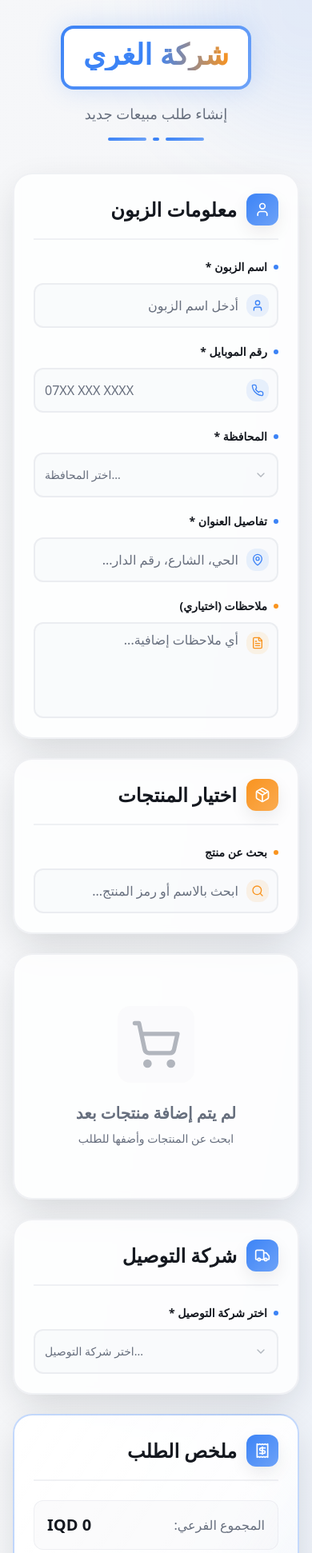
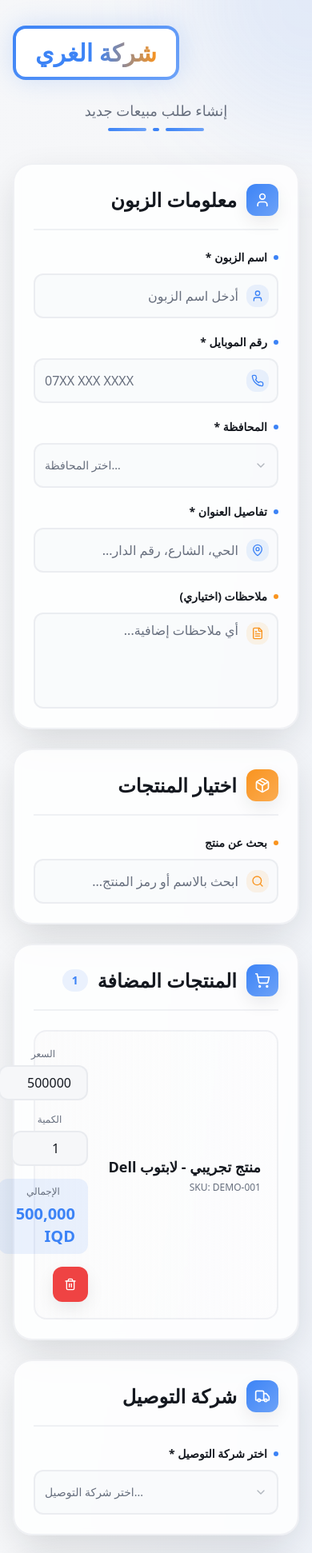
Before and after one commit to Hassan973397/sales-order-wizard1, a React (Vite) app: page / in a window 390 px wide. Shown: the top 1942 px of the page at 80% size. Built offline with nearby package versions, Linux system fonts and the light colour scheme; the HTML template or start-up script is replaced by a standard one.

Commit message:
Add demo product and improve UI: move company name to right, enhance design

```diff
--- a/src/components/sales/DeliverySection.tsx
+++ b/src/components/sales/DeliverySection.tsx
@@ -65,15 +65,20 @@ export const DeliverySection = ({ selectedCompany, onSelectCompany }: DeliverySe
         </div>
 
         {selectedCompany && (
-          <div className="p-5 bg-gradient-to-r from-primary/10 to-primary/5 border-2 border-primary/30 rounded-2xl shadow-medium animate-fade-in-scale">
-            <div className="flex items-center justify-between">
-              <div className="flex items-center gap-2">
-                <Truck className="w-5 h-5 text-primary" />
-                <span className="text-sm font-semibold text-foreground">تكلفة التوصيل:</span>
+          <div className="relative overflow-hidden">
+            <div className="absolute inset-0 bg-gradient-to-r from-primary/20 to-primary/10 blur-sm"></div>
+            <div className="relative p-5 bg-gradient-to-r from-primary/15 to-primary/5 border-2 border-primary/40 rounded-2xl shadow-medium animate-fade-in-scale">
+              <div className="flex items-center justify-between">
+                <div className="flex items-center gap-2.5">
+                  <div className="p-1.5 bg-primary/20 rounded-lg">
+                    <Truck className="w-5 h-5 text-primary" />
+                  </div>
+                  <span className="text-base font-bold text-foreground">تكلفة التوصيل:</span>
+                </div>
+                <span className="text-2xl md:text-3xl font-extrabold text-primary">
+                  {selectedCompany.cost.toLocaleString("en-US")} IQD
+                </span>
               </div>
-              <span className="text-2xl font-bold text-primary">
-                {selectedCompany.cost.toLocaleString("en-US")} IQD
-              </span>
             </div>
           </div>
         )}
--- a/src/components/sales/OrderSummary.tsx
+++ b/src/components/sales/OrderSummary.tsx
@@ -29,34 +29,37 @@ export const OrderSummary = ({
         </h2>
       </div>
 
-      <div className="space-y-5">
-        <div className="flex items-center justify-between py-4 px-4 bg-secondary/30 rounded-xl border border-border/50">
-          <span className="text-muted-foreground font-medium">المجموع الفرعي:</span>
-          <span className="font-bold text-foreground text-xl">
+      <div className="space-y-4">
+        <div className="flex items-center justify-between py-3.5 px-4 bg-gradient-to-r from-secondary/40 to-secondary/20 rounded-xl border-2 border-border/60 shadow-soft">
+          <span className="text-muted-foreground font-semibold text-base">المجموع الفرعي:</span>
+          <span className="font-bold text-foreground text-lg">
             {subtotal.toLocaleString("en-US")} IQD
           </span>
         </div>
 
-        <div className="flex items-center justify-between py-4 px-4 bg-secondary/30 rounded-xl border border-border/50">
-          <span className="text-muted-foreground font-medium">تكلفة التوصيل:</span>
-          <span className="font-bold text-foreground text-xl">
+        <div className="flex items-center justify-between py-3.5 px-4 bg-gradient-to-r from-secondary/40 to-secondary/20 rounded-xl border-2 border-border/60 shadow-soft">
+          <span className="text-muted-foreground font-semibold text-base">تكلفة التوصيل:</span>
+          <span className="font-bold text-foreground text-lg">
             {deliveryCost === 0
-              ? <span className="text-success">مجاناً</span>
+              ? <span className="text-success font-extrabold">مجاناً</span>
               : `${deliveryCost.toLocaleString("en-US")} IQD`}
           </span>
         </div>
 
-        <div className="flex items-center justify-between py-5 px-5 bg-gradient-primary rounded-2xl shadow-glow border-2 border-primary/50">
-          <span className="text-xl font-bold text-primary-foreground">المجموع الكلي:</span>
-          <span className="text-3xl font-extrabold text-primary-foreground">
-            {total.toLocaleString("en-US")} IQD
-          </span>
+        <div className="relative overflow-hidden">
+          <div className="absolute inset-0 bg-gradient-to-r from-primary via-primary to-accent opacity-20 blur-xl"></div>
+          <div className="relative flex items-center justify-between py-5 px-6 bg-gradient-to-r from-primary to-primary/90 rounded-2xl shadow-glow border-2 border-primary/60">
+            <span className="text-lg md:text-xl font-bold text-primary-foreground">المجموع الكلي:</span>
+            <span className="text-2xl md:text-3xl font-extrabold text-primary-foreground">
+              {total.toLocaleString("en-US")} IQD
+            </span>
+          </div>
         </div>
 
         <Button
           onClick={onSubmit}
           disabled={!canSubmit || isSubmitting}
-          className="w-full h-16 text-lg font-bold bg-gradient-primary hover:shadow-glow transition-all rounded-2xl disabled:opacity-50 disabled:cursor-not-allowed shadow-large hover:scale-[1.02] active:scale-[0.98] disabled:hover:scale-100"
+          className="w-full h-14 md:h-16 text-base md:text-lg font-bold bg-gradient-to-r from-primary via-primary to-accent hover:from-primary/90 hover:to-accent/90 hover:shadow-glow transition-all rounded-xl disabled:opacity-50 disabled:cursor-not-allowed shadow-large hover:scale-[1.02] active:scale-[0.98] disabled:hover:scale-100"
         >
           {isSubmitting ? (
             <>
--- a/src/pages/SalesOrder.tsx
+++ b/src/pages/SalesOrder.tsx
@@ -1,4 +1,4 @@
-import { useState } from "react";
+import { useState, useEffect } from "react";
 import { CustomerInfoSection } from "@/components/sales/CustomerInfoSection";
 import { ProductSearchSection } from "@/components/sales/ProductSearchSection";
 import { OrderItemsList } from "@/components/sales/OrderItemsList";
@@ -7,6 +7,15 @@ import { OrderSummary } from "@/components/sales/OrderSummary";
 import { Product, DeliveryCompany, OrderItem, SalesOrder } from "@/types/sales";
 import { toast } from "sonner";
 import { CheckCircle2 } from "lucide-react";
+
+// منتج تجريبي افتراضي
+const defaultProduct: Product = {
+  id: "demo-1",
+  name: "منتج تجريبي - لابتوب Dell",
+  price: 500000,
+  stock: 10,
+  sku: "DEMO-001"
+};
 
 const SalesOrderPage = () => {
   const [customerName, setCustomerName] = useState("");
@@ -17,6 +26,15 @@ const SalesOrderPage = () => {
   const [orderItems, setOrderItems] = useState<OrderItem[]>([]);
   const [deliveryCompany, setDeliveryCompany] = useState<DeliveryCompany | null>(null);
   const [isSubmitting, setIsSubmitting] = useState(false);
+
+  // إضافة منتج تجريبي عند تحميل الصفحة
+  useEffect(() => {
+    setOrderItems([{
+      product: defaultProduct,
+      quantity: 1,
+      price: defaultProduct.price
+    }]);
+  }, []);
 
   // إضافة منتج للطلب
   const handleAddProduct = (product: Product, quantity: number) => {
@@ -120,21 +138,28 @@ const SalesOrderPage = () => {
 
       <div className="max-w-7xl mx-auto relative z-10">
         {/* Header */}
-        <div className="mb-10 text-center animate-fade-in">
-          <div className="inline-block p-1 bg-gradient-primary rounded-2xl mb-4 shadow-glow">
+        <div className="mb-10 animate-fade-in">
+          <div className="flex items-center justify-between flex-wrap gap-4 mb-6">
+            <div className="flex-1"></div>
+            <div className="flex items-center gap-4">
+              <div className="p-1 bg-gradient-primary rounded-2xl shadow-glow">
                 <div className="bg-card rounded-xl px-6 py-3">
-              <h1 className="text-4xl md:text-5xl font-extrabold bg-gradient-to-r from-primary via-primary to-accent bg-clip-text text-transparent mb-2">
+                  <h1 className="text-3xl md:text-4xl font-extrabold bg-gradient-to-r from-primary via-primary to-accent bg-clip-text text-transparent">
                     شركة الغري
                   </h1>
                 </div>
               </div>
-          <p className="text-muted-foreground text-lg md:text-xl font-medium">
+            </div>
+          </div>
+          <div className="text-center">
+            <p className="text-muted-foreground text-lg md:text-xl font-medium mb-2">
               إنشاء طلب مبيعات جديد
             </p>
-          <div className="mt-4 flex items-center justify-center gap-2">
+            <div className="flex items-center justify-center gap-2">
               <div className="h-1 w-12 bg-gradient-primary rounded-full"></div>
               <div className="h-1 w-2 bg-primary rounded-full"></div>
               <div className="h-1 w-12 bg-gradient-primary rounded-full"></div>
+            </div>
           </div>
         </div>
 
```
Lines whose indentation alone changed are shown as unchanged.
